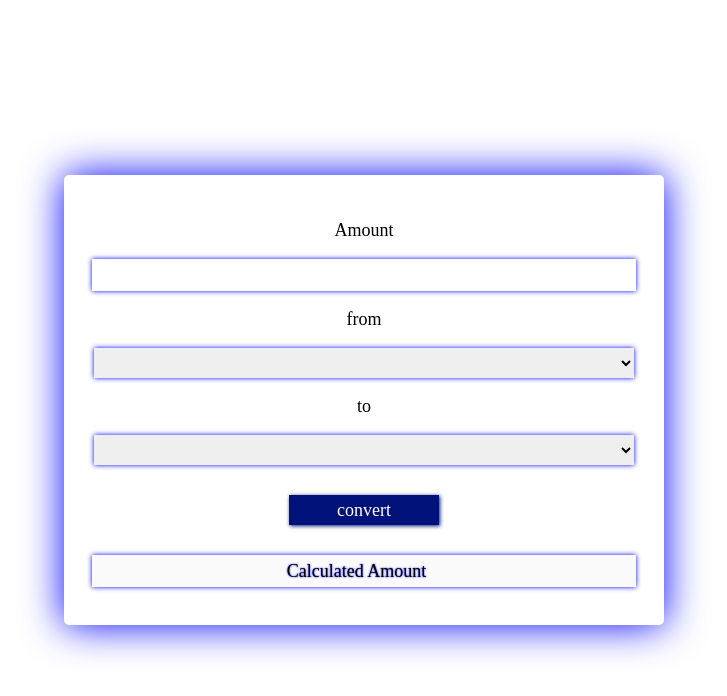
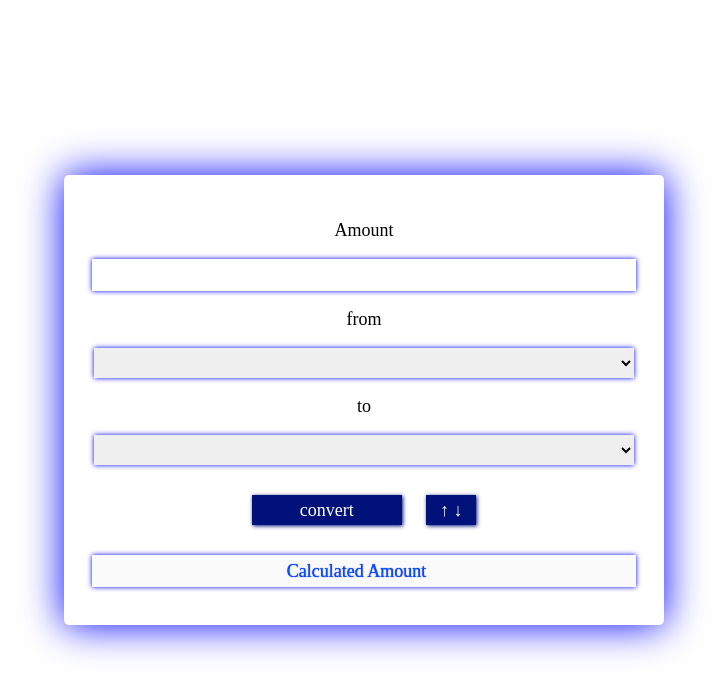
Before and after one commit to nika1414/Crypto_Exchange, a plain HTML site: page index.html in a window 1280 px wide. Shown: the whole page, without its empty margins (276-1003 px from the left). Drawn offline with Linux system fonts and the light colour scheme; no server answers; a web font is replaced by a local one.

Commit message:
reverseCommit

```diff
--- a/index.html
+++ b/index.html
@@ -21,6 +21,7 @@
         <p>to</p>
         <select name="currency" class="currency"></select>
         <button id="btn">convert</button>
+        <button id="reverseBtn">↑ ↓</button>
         <input type="number" name="" id="result" disabled />
       </div>
     </div>
--- a/script.js
+++ b/script.js
@@ -1,5 +1,6 @@
 const select = document.querySelectorAll(".currency");
 const btn = document.getElementById("btn");
+const reverseBtn = document.getElementById("reverseBtn");
 const input = document.getElementById("input");
 const result = document.getElementById("result");
 result.placeholder = "Calculated Amount";
@@ -31,11 +32,17 @@ function display(data) {
     let value = input.value;
 
     console.log(currency1, currency2, value);
+
     if (currency1 != currency2) {
       let sum = (value * currency1) / currency2;
-      result.placeholder = "$" + Math.round(sum * 1000) / 1000;
+      result.placeholder = Math.round(sum * 100) / 100;
     } else {
       alert("It's the same Currency! Change it");
     }
   });
+  reverseBtn.addEventListener("click", () => {
+    let currency1 = select[0].selectedIndex;
+    select[0].selectedIndex = select[1].selectedIndex;
+    select[1].selectedIndex = currency1;
+  });
 }
--- a/styles.css
+++ b/styles.css
@@ -2,6 +2,7 @@
   font-family: "ZCOOL QingKe HuangYou";
   font-size: large;
 }
+
 #firstBox {
   width: 600px;
   height: 450px;
@@ -10,6 +11,7 @@
   border-radius: 5px;
   top: 50%;
   left: 50%;
+  background-color: white;
   transform: translate(-50%, -50%);
 }
 
@@ -72,6 +74,22 @@
 }
 ::-webkit-input-placeholder {
   /* Chrome/Opera/Safari */
-  color: black;
-  text-shadow: 0px 0px 2px blue;
+  color: rgb(0, 81, 255);
+  text-shadow: 0px 0px 1px blue;
 }
+
+#reverseBtn {
+  width: 50px;
+  height: 30px;
+  margin-left: 20px;
+  border: none;
+  background-color: rgb(0, 18, 121);
+  box-shadow: 1px 1px 4px rgb(0, 18, 121);
+  color: white;
+}
+#reverseBtn:hover {
+  cursor: pointer;
+  background-color: blue;
+  box-shadow: 1px 1px 4px blue;
+  text-shadow: 0px 0px 4px white;
+}
```
Also changed, not shown: images/cryptoa.jpg (added).
